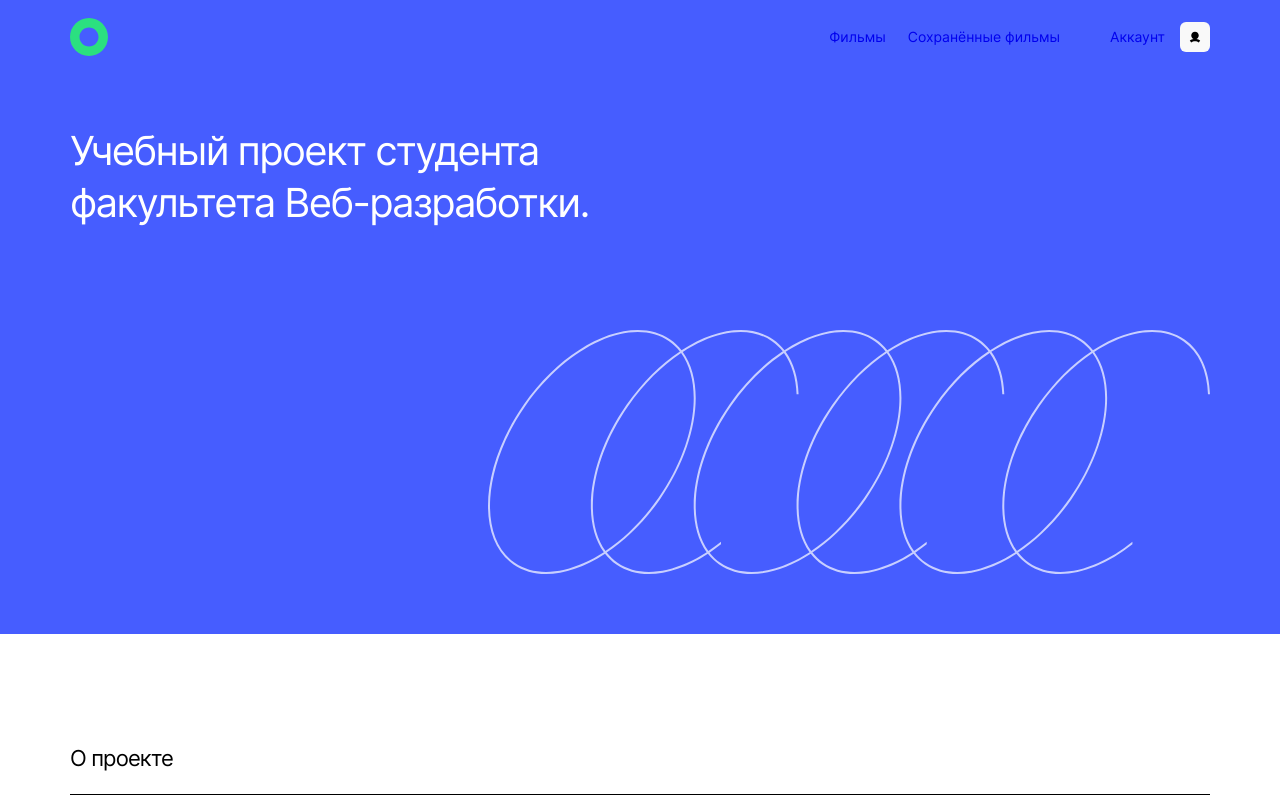
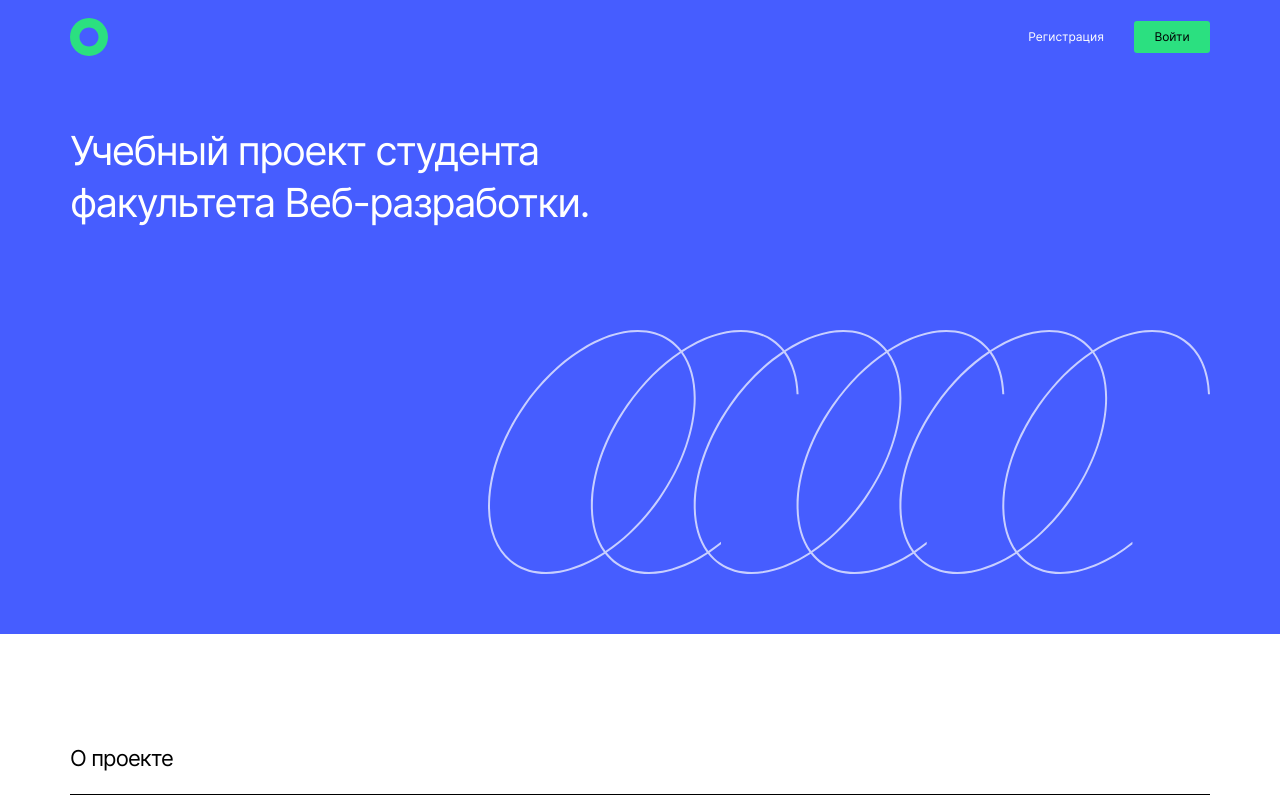
Before and after one commit to NikKZN/movies-explorer-frontend, a React (Create React App) app: page / in a window 1280 px wide. Shown: the top 800 px of the page. Built offline with nearby package versions, Linux system fonts and the light colour scheme.

Commit message:
feat: add Header logic

```diff
--- a/src/components/Header/Header.css
+++ b/src/components/Header/Header.css
@@ -3,6 +3,10 @@
   background: #465dff;
   display: flex;
   justify-content: space-between;
+}
+
+.header__container_registered {
+  background: #FFFFFF;
 }
 
 .header__logo {
@@ -16,6 +20,7 @@
   line-height: 18px;
   text-decoration: none;
   margin-right: 22px;
+  color: #000000;
 }
 
 .header__link-films-saved {
@@ -24,6 +29,7 @@
   font-weight: 400;
   text-decoration: none;
   margin-right: 50px;
+  color: #000000;
 }
 
 .header__account {
@@ -40,6 +46,7 @@
   justify-content: space-between;
   width: 100px;
   margin-right: 70px;
+  color: #000000;
 }
 
 .header__profile-background {
@@ -69,6 +76,7 @@
   line-height: 16px;
   text-decoration: none;
   margin-right: 30px;
+  color: #FFFFFF;
 }
 
 .header__login {
@@ -83,6 +91,7 @@
   justify-content: center;
   align-items: center;
   margin-right: 70px;
+  color: #000000;
 }
 
 .header__logo,
@@ -104,6 +113,8 @@
 .header__login:hover {
   opacity: 0.7;
 }
+
+
 
 @media screen and (max-width: 770px) {
   .header__logo {
--- a/src/components/Header/Header.js
+++ b/src/components/Header/Header.js
@@ -4,14 +4,14 @@ import logo from "../../images/Header/header-logo.svg";
 import profileIcon from "../../images/Header/profile-icon.svg";
 import Navigation from "../Navigation/Navigation";
 
-function Header() {
+function Header(props) {
   return (
-    <header className="header__container">
+    <header className={`header__container ${props.loggedIn ? 'header__container_registered' : ''}`}>
       <Link to="/" className="header__logo">
         <img src={logo} alt="Логотип фильмотека." />
       </Link>
       <div className="header__account">
-        {true ? (
+        {props.loggedIn ? (
           <>
             <Link to="/movies" className="header__link-films">
               Фильмы
```
